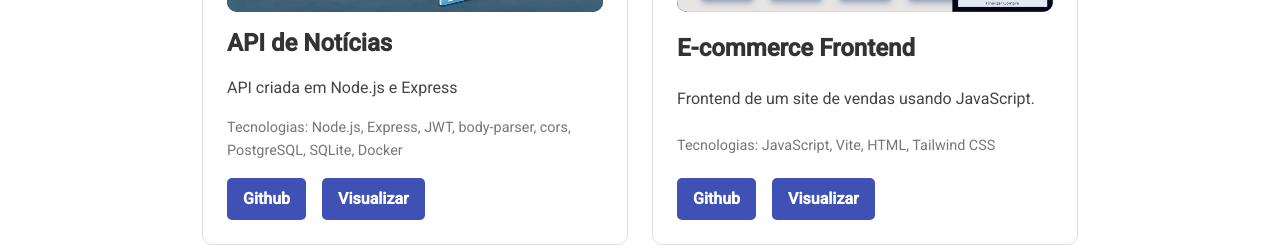
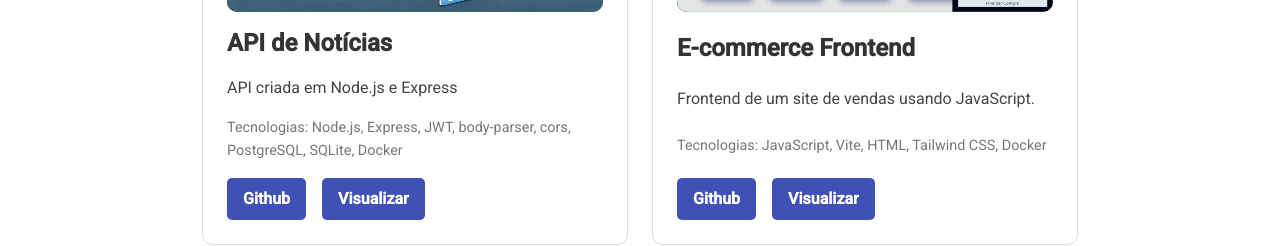
Before and after one commit to Gilvan-R-A/portfolio, an Angular app: page /projects in a window 1280 px wide. Shown: the part 1420-1666 px from the top of the page. Built offline with nearby package versions, Linux system fonts and the light colour scheme.

Commit message:
feat: informs that the E-commerce Frontend now uses Docker

```diff
--- a/src/app/projects/projects.component.ts
+++ b/src/app/projects/projects.component.ts
@@ -69,7 +69,7 @@ export class ProjectsComponent {
     {
       name: 'E-commerce Frontend',
       description: 'Frontend de um site de vendas usando JavaScript.',
-      technologies: ['JavaScript', 'Vite', 'HTML', 'Tailwind CSS'],
+      technologies: ['JavaScript', 'Vite', 'HTML', 'Tailwind CSS', 'Docker'],
       github: 'https://github.com/Gilvan-R-A/top-magazine-website',
       live: 'https://gilvan-r-a.github.io/top-magazine-website/',
       image: 'assets/img/projects/ecommerce.jpg'
```
